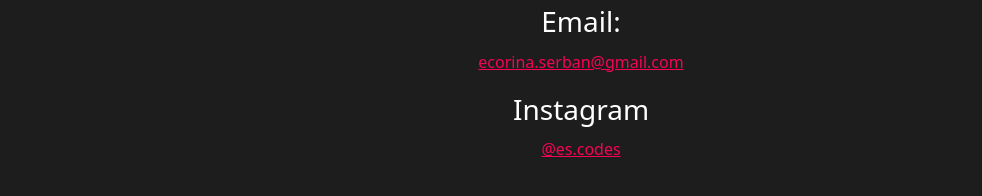
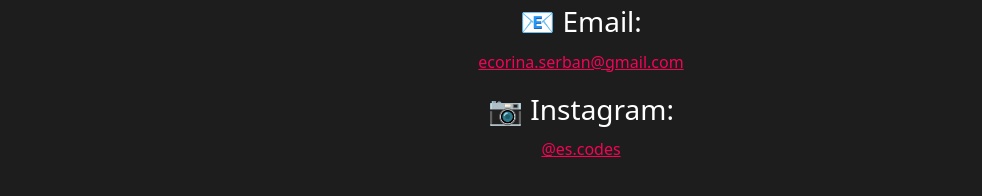
Before and after one commit to ecorina/portfolio-project, a plain HTML site: page contact-me.html in a window 1280 px wide. Shown: the part 414-610 px from the top of the page, without its empty margins (59-1041 px from the left). Drawn offline with nearby package versions, Linux system fonts and the light colour scheme.

Commit message:
update colours and emoji

```diff
--- a/contact-me.html
+++ b/contact-me.html
@@ -85,11 +85,11 @@
     <!--Navbar ends-->
     <div class="contact-me d-absolute">
       <h1 class="d-flex p-5 justify-content-lg-center">Let's get in touch</h1>
-      <h3 class="d-flex justify-content-lg-center">Email:</h3>
+      <h3 class="d-flex justify-content-lg-center">📧 Email:</h3>
       <p class="email d-flex justify-content-lg-center">
         <a href="mailto:ecorina.serban@gmail.com"> ecorina.serban@gmail.com </a>
       </p>
-      <h3 class="d-flex justify-content-lg-center">Instagram</h3>
+      <h3 class="d-flex justify-content-lg-center">📷 Instagram:</h3>
       <p class="instagram d-flex justify-content-lg-center">
         <a href="https://www.instagram.com/es.codes/" target="_blank">
           @es.codes
```
